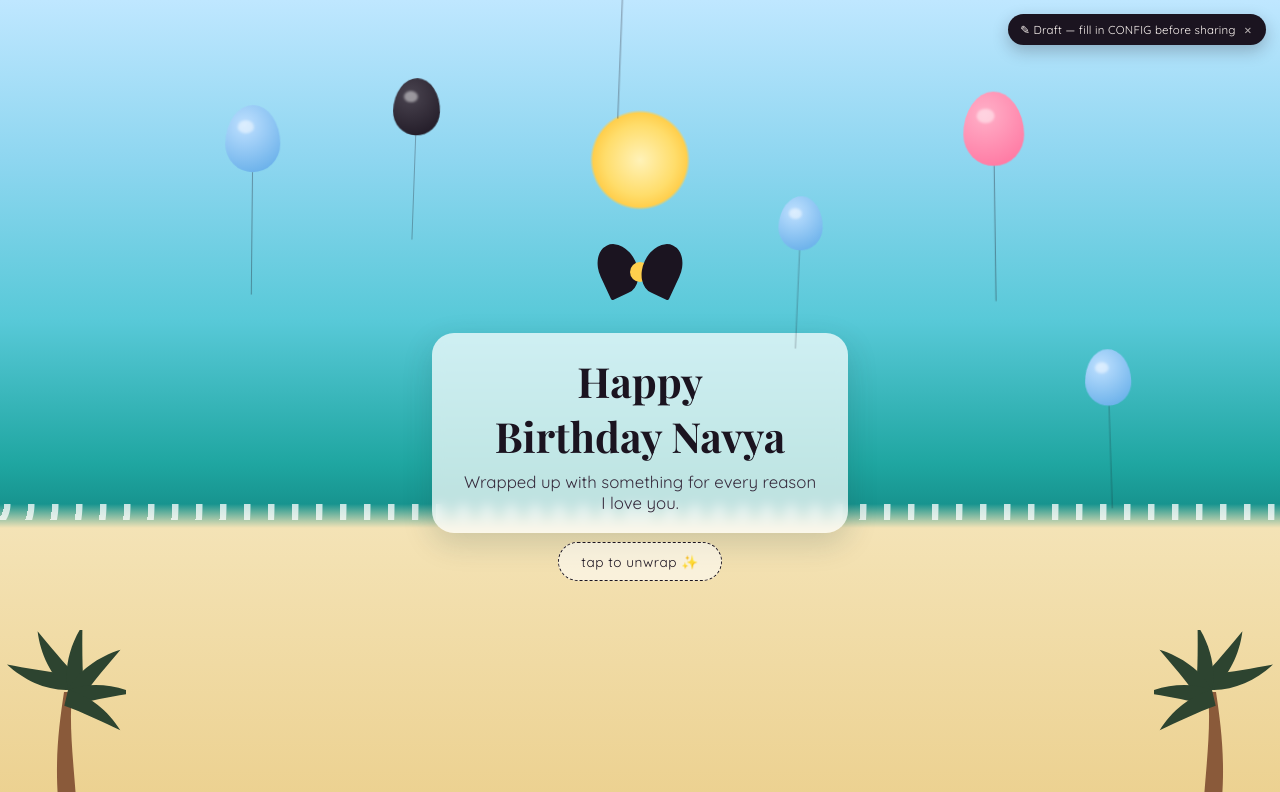
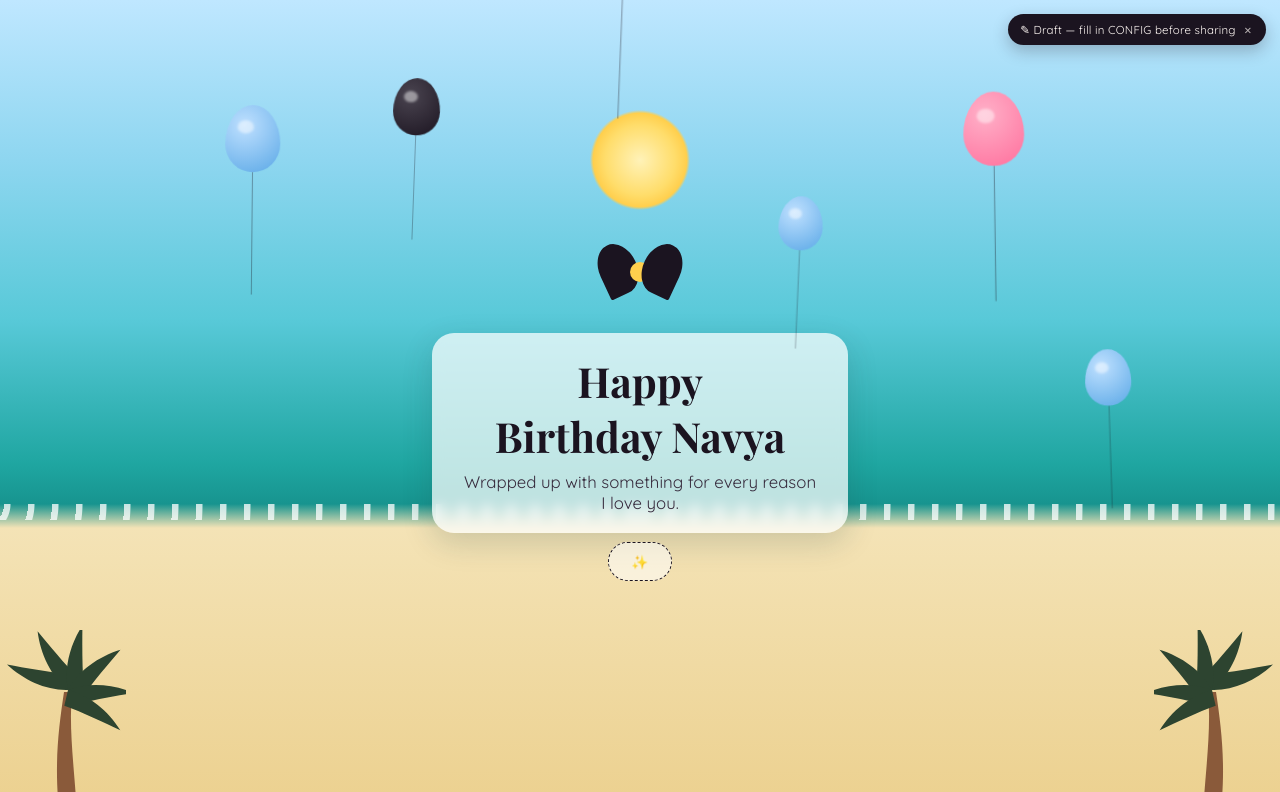
Before and after one commit to awnsh/birthday1, a plain HTML site: page site/index.html in a window 1280 px wide. Shown: the top 792 px of the page. Drawn offline with nearby package versions, Linux system fonts and the light colour scheme; no server answers.

Commit message:
Remove tap-to-unwrap text, keep sparkle affordance

```diff
--- a/site/index.html
+++ b/site/index.html
@@ -709,7 +709,7 @@
       <p id="wrapSub">Wrapped up with something for every reason I love you.</p>
     </div>
     <button id="unwrapBtn" aria-label="Unwrap your gift">
-      <span class="tap-hint">tap to unwrap ✨</span>
+      <span class="tap-hint">✨</span>
     </button>
   </div>
 </div>
```
